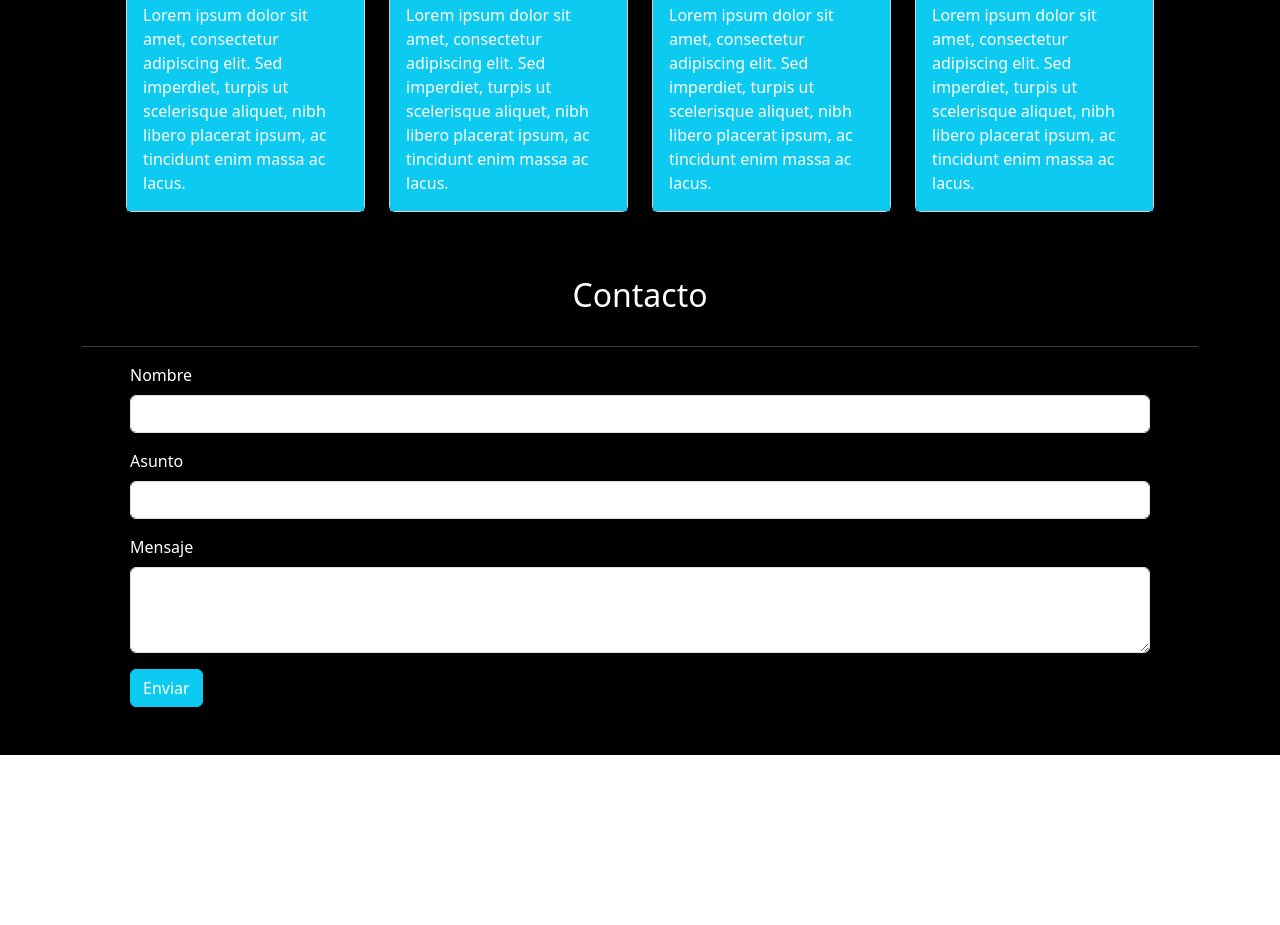
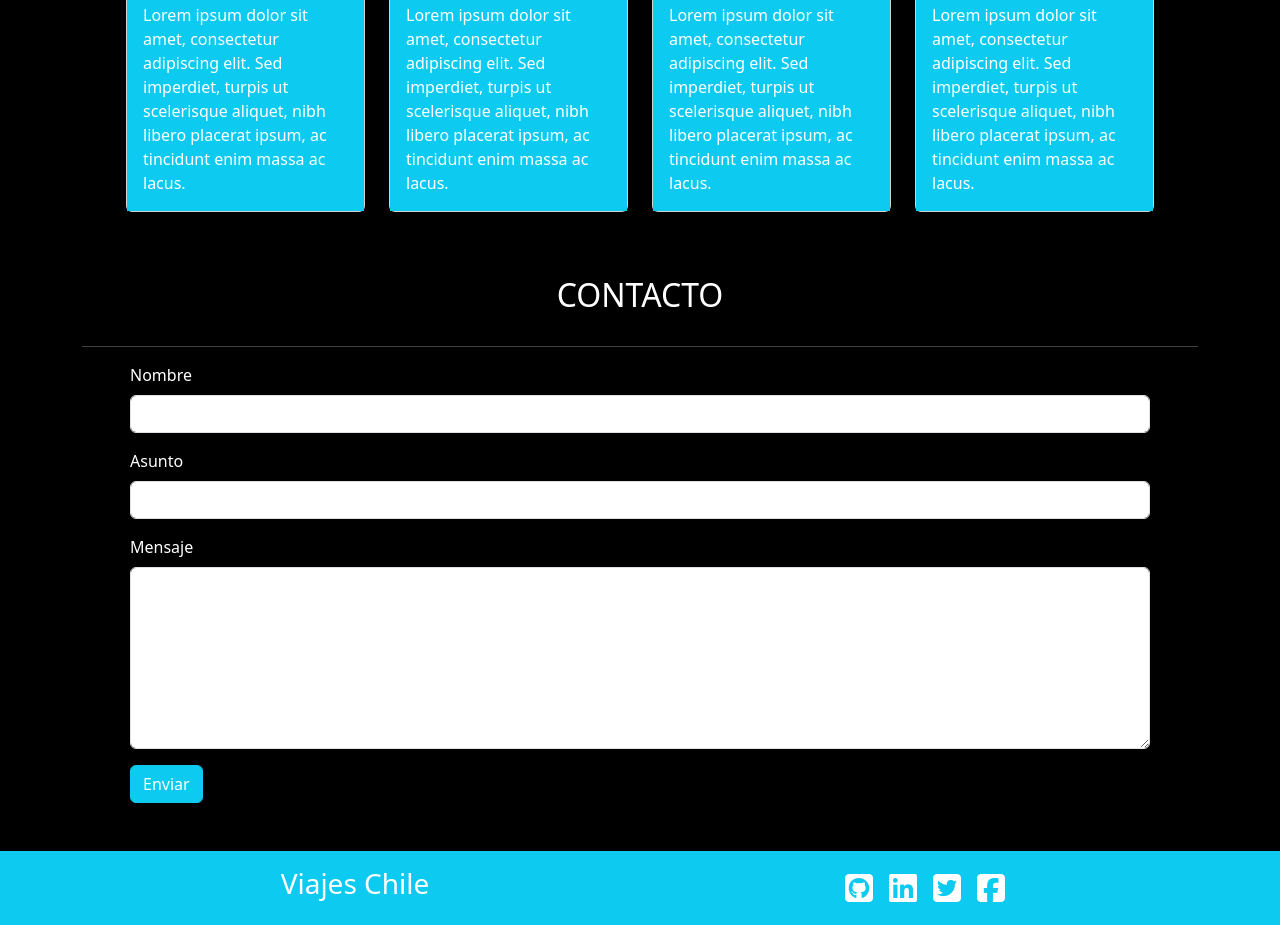
Before and after one commit to Gonzariel/Viajes_chile, a plain HTML site: page index.html in a window 1280 px wide. Shown: the part 1513-2438 px from the top of the page. Before the commit the page ends 2268 px from the top, so only its background shows below. Drawn offline with nearby package versions, Linux system fonts and the light colour scheme.

Commit message:
Avance Footer

```diff
--- a/index.html
+++ b/index.html
@@ -161,7 +161,7 @@
     <!--Inicio Contacto-->
     <section class="contacto bg-black text-white pb-5">
         <div class="container">
-            <h2 class="text-center pt-5 pb-3">Contacto</h2>
+            <h2 class="text-center pt-5 pb-3">CONTACTO</h2>
             <hr>
             <form class="px-5">
                 <div class="mb-3">
@@ -174,15 +174,39 @@
                 </div>
                 <div class="mb-3">
                     <label for="mensaje" class="form-label">Mensaje</label>
-                    <textarea class="form-control" id="mensaje" rows="3"></textarea>
+                    <textarea class="form-control" id="mensaje" rows="7"></textarea>
                   </div>
                 <button type="submit" class="btn btn-info text-white">Enviar</button>
               </form>
         </div>
     </section>
     <!--Cierre Contacto-->
+    <footer class="footer bg-info text-white">
+        <div class="container py-3">
+            <div class="row">
+                <div class="col-6  d-flex justify-content-center">
+                    <h3>Viajes Chile</h3>
+                </div>
+                <div class="col-6 d-flex justify-content-center">
+                    <a class="nav-link  text-white active d-flex align-items-center px-2" title="Github" target="_blank" aria-current="page" href="https://github.com/">
+                        <i class="fa-brands fa-square-github fa-2x" style="color: #ffffff;"></i>
+                    </a>
+                    <a class="nav-link  text-white active d-flex align-items-center px-2" title="Home" target="_blank" aria-current="page" href="https://www.linkedin.com/">
+                        <i class="fa-brands fa-linkedin fa-2x" style="color: #ffffff;"></i>
+                    </a>
+                    <a class="nav-link  text-white active d-flex align-items-center px-2" title="Home" target="_blank" aria-current="page" href="https://twitter.com/">
+                        <i class="fa-brands fa-square-twitter fa-2x" style="color: #ffffff;"></i>
+                    </a>
+                    <a class="nav-link  text-white active d-flex align-items-center px-2" title="Home" target="_blank" aria-current="page" href="https://www.facebook.com/">
+                        <i class="fa-brands fa-square-facebook fa-2x" style="color: #ffffff;"></i>
+                    </a>
+                </div>
+            </div>
+
+        </div>
+
+    </FOOter>
     <!--Cierre Main-->
-
     <!--Scripts-->
     <script src="https://code.jquery.com/jquery-3.7.1.js" integrity="sha256-eKhayi8LEQwp4NKxN+CfCh+3qOVUtJn3QNZ0TciWLP4=" crossorigin="anonymous"></script>
     <script src="assets/js/main.js"></script>
```
